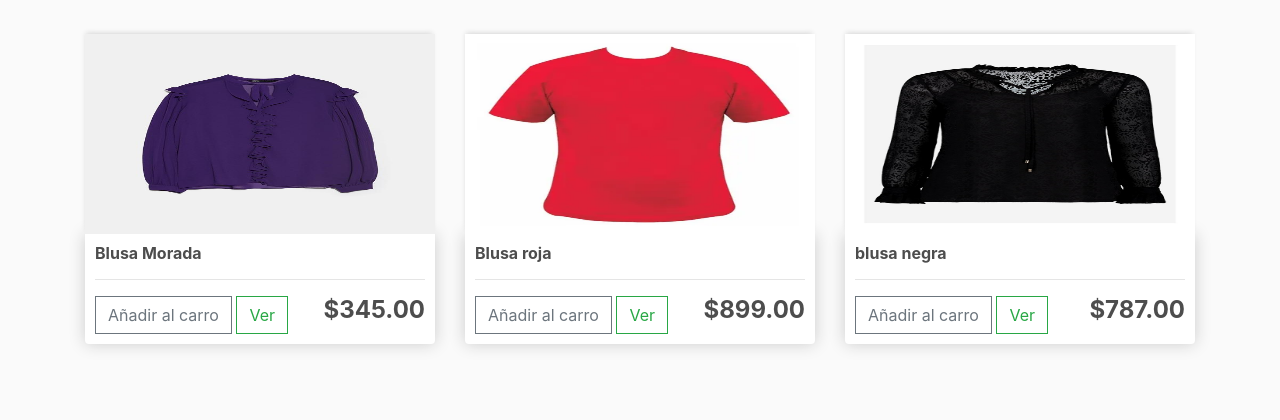
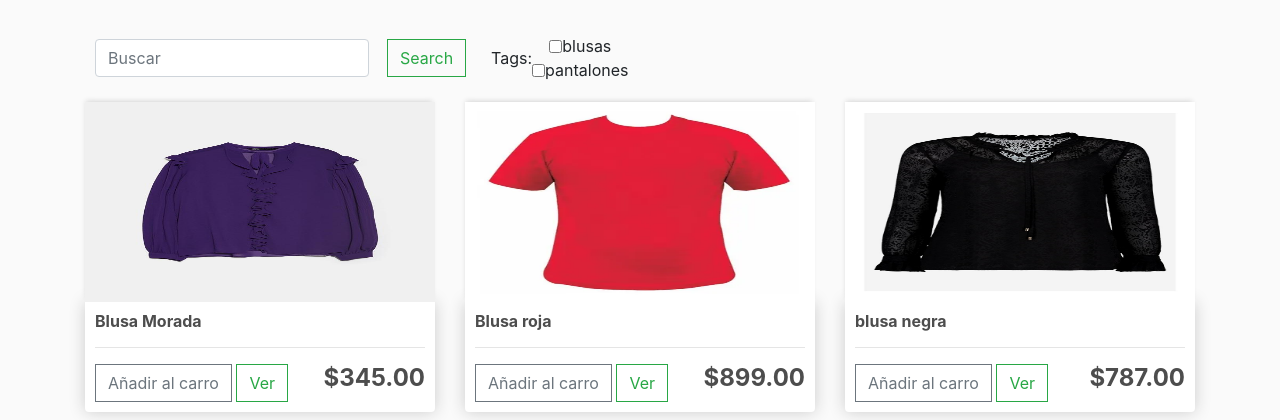
Before and after one commit to Rob866/shop_app, a Django app: page / in a window 1280 px wide. Shown: the part 57-477 px from the top of the page. Run offline with Django 3.2, Linux system fonts and the light colour scheme; data comes from the database, SQL or seed files in the repository; both versions use the stored data as it was after the commit; some libraries are stand-ins or nearby versions.

Commit message:
some changes

```diff
--- /dev/null
+++ b/web_app/store/filters.py
@@ -0,0 +1,11 @@
+from .models import Producto,ProductoTag
+from django import forms
+import django_filters
+
+class ProductoFilter(django_filters.FilterSet):
+    nombre = django_filters.CharFilter(lookup_expr='icontains')
+    tags = django_filters.ModelMultipleChoiceFilter(queryset=ProductoTag.objects.all(),widget=forms.CheckboxSelectMultiple)
+
+    class Meta:
+        model = Producto
+        fields = ('nombre','tags')
--- a/web_app/store/templates/store/store.html
+++ b/web_app/store/templates/store/store.html
@@ -1,9 +1,26 @@
 {% extends 'store/base.html' %}
+{% load widget_tweaks %}
 {% load static %}
 {% block content %}
+<form class="form-inline" style="padding: 10px;">
+   <!--{{ filter.form.nombre.label_tag }}-->
+   {% render_field filter.form.nombre class="form-control mr-sm-2"  placeholder='Buscar' %}
+    <button  style="margin:10px;"class="btn btn-outline-success my-2 my-sm-0" type="submit">Search</button>
+
+<div class="form-group col-sm-8 col-md-6">
+          {{ filter.form.tags.label_tag }}
+          <div>
+            {% for choice in filter.form.tags %}
+              <label class="form-checkbox-inline">
+                {{choice.tag}} {{choice.choice_label}}
+              </label>
+            {% endfor %}
+          </div>
+</div>
+</form>
 <div class="row">
 
-{% for producto in productos  %}
+{% for producto in filter.qs %}
     <div class="col-lg-4">
       {% if  producto.imagenes.all %}
         {% with producto.imagenes.all|first as obj %}
@@ -21,6 +38,38 @@
     </div>
     </div>
 {% endfor %}
+<!--
    </div>
+   <nav>
+     <ul class="pagination">
+       {% if filter.has_previous %}
+         <li class="page-item">
+           <a
+             class="page-link"
+             href="?page={{filter.previous_page_number}}">Anterior</a>
+         </li>
+       {% else %}
+         <li class="page-item disabled">
+           <a class="page-link" href="#">Anterior</a>
+         </li>
+       {% endif %}
+       {% for pagenum in filter.paginator.page_range %}
+       <li
+          class="page-item{% if filter.number == pagenum %} active {% endif %}">
+         <a class="page-link" href="?page={{pagenum}}">{{pagenum}}</a>
+       </li>
+      {% endfor %}
+      {% if filter.has_next %}
+        <li class="page-item">
+         <a class="page-link" href="?page={{filter.next_page_number}}">Siguiente</a>
+        </li>
+      {% else %}
+        <li class="page-item disabled">
+          <a class="page-link" href="#">Siguiente</a>
+        </li>
+      {% endif %}
+    </ul>
+  </nav>
+
 </div>
 {% endblock %}
--- a/web_app/store/urls.py
+++ b/web_app/store/urls.py
@@ -3,7 +3,7 @@ from django.urls import path
 app_name= 'store'
 
 urlpatterns = [
-    path('',views.store,name='store'),
+    path('',views.ProductListView.as_view(),name='store'),
     path('cart/',views.cart,name='cart'),
     path('checkout/',views.checkout,name='checkout'),
 ]
--- a/web_app/store/views.py
+++ b/web_app/store/views.py
@@ -1,28 +1,23 @@
 from django.shortcuts import render
 from .models import  Producto
-# Create your views here.
+from django.views.generic.list import ListView
+from .filters import  ProductoFilter
 
+class ProductListView(ListView):
+    model = Producto
+    template_name= 'store/store.html'
+    paginate_by = 2
 
-def store(request):
-    productos = Producto.objects.all()
-    context = {'productos' : productos}
-    return render(request,'store/store.html',context)
+    def get_context_data(self,**kwargs):
+        context = super().get_context_data(**kwargs)
+        context['filter'] = ProductoFilter(self.request.GET,queryset=self.get_queryset())
+        return context
 
 def cart(request):
     context = {}
     return render(request,'store/cart.html',context)
 
+
 def checkout(request):
     context = {}
     return render(request,'store/checkout.html',context)
-def home():
-    pass
-
-def contact():
-    pass
-
-def login():
-    pass
-
-def register():
-    pass
--- a/web_app/templates/store/base.html
+++ b/web_app/templates/store/base.html
@@ -33,7 +33,7 @@
           <img  id="cart-icon" src="{% static 'images/cart.png' %}">
         </a>
        <p id="cart-total">0</p>
-    </div>
+       </div>
   </nav>
     <div class="container">
       <br>
--- a/web_app/web_app/settings.py
+++ b/web_app/web_app/settings.py
@@ -38,6 +38,8 @@ INSTALLED_APPS = [
     'django.contrib.messages',
     'django.contrib.staticfiles',
     'store.apps.StoreConfig',
+    'django_filters',
+    'widget_tweaks',
 ]
 
 MIDDLEWARE = [
```
Also changed, not shown: web_app/db.sqlite3.
